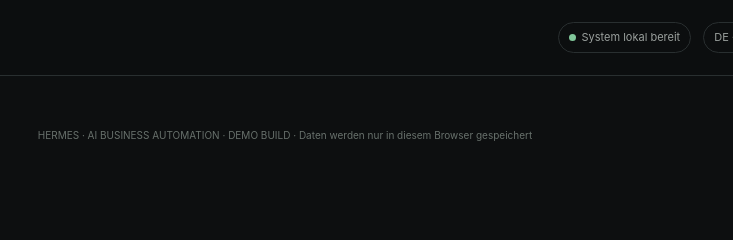
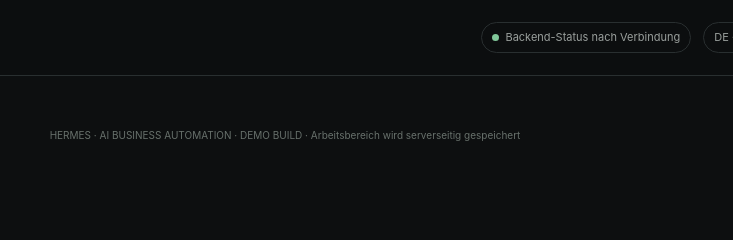
Before and after one commit to nicofrommer-web/hermes-app, a plain HTML site: page command-center/index.html in a window 1280 px wide. Shown: the top 240 px of the page, 479-1212 px from the left. Drawn offline with Linux system fonts and the light colour scheme.

Commit message:
Correct dashboard storage and status labels

```diff
--- a/command-center/index.html
+++ b/command-center/index.html
@@ -37,10 +37,10 @@
  <div class="sidefoot">HERMES Command Center<br><span id="workspaceMode">Servergespeicherter Arbeitsbereich</span><br><br>Keine externen Aktionen ohne Freigabe.<br><br><button class="btn" data-action="logout">Abmelden</button></div>
 </aside>
 <main class="main">
- <header class="top"><div style="display:flex;align-items:center;gap:12px"><button class="btn mobilemenu" id="menuBtn">☰</button><span class="crumb" id="breadcrumb">Workspace / Übersicht</span></div><div class="topright"><span class="pill"><i class="dot"></i>System lokal bereit</span><span class="pill">DE · EUR</span></div></header>
+ <header class="top"><div style="display:flex;align-items:center;gap:12px"><button class="btn mobilemenu" id="menuBtn">☰</button><span class="crumb" id="breadcrumb">Workspace / Übersicht</span></div><div class="topright"><span class="pill"><i class="dot"></i>Backend-Status nach Verbindung</span><span class="pill">DE · EUR</span></div></header>
  <div class="content">
   <div id="viewRoot"></div>
-  <div class="footer">HERMES · AI BUSINESS AUTOMATION · DEMO BUILD · Daten werden nur in diesem Browser gespeichert</div>
+  <div class="footer">HERMES · AI BUSINESS AUTOMATION · DEMO BUILD · Arbeitsbereich wird serverseitig gespeichert</div>
  </div>
 </main>
 </div>
```
